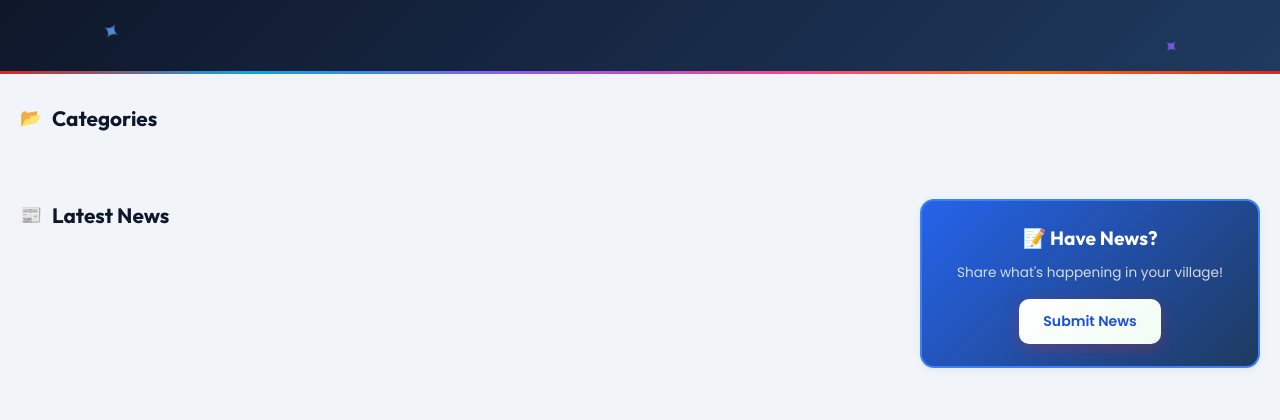
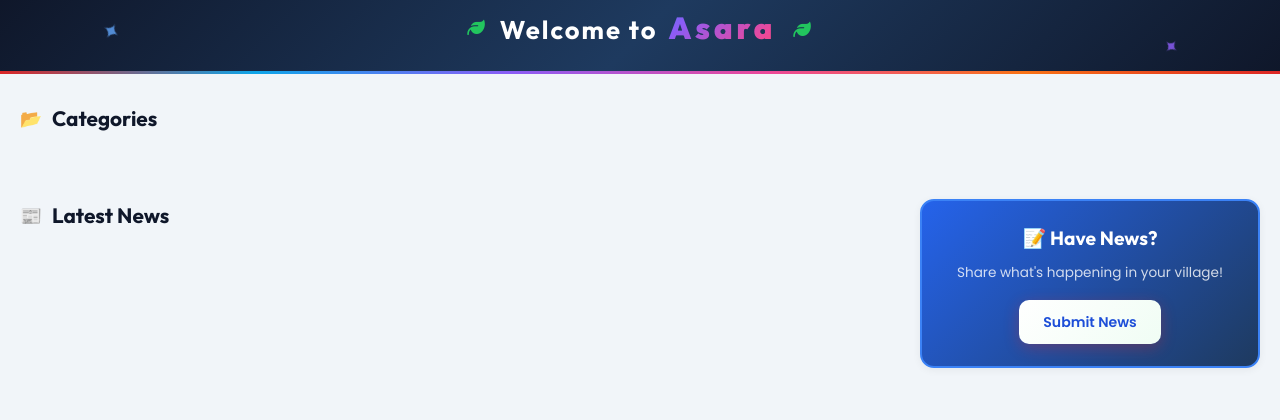
Before and after one commit to anees0885/AsaraNews, a Flask app: page / in a window 1280 px wide. Shown: the part 160-580 px from the top of the page. Run offline with Flask 3, Linux system fonts and the light colour scheme; data that the repository does not hold is empty.

Commit message:
Fix welcome banner with important overrides

```diff
--- a/static/css/style.css
+++ b/static/css/style.css
@@ -771,30 +771,37 @@
 
 /* Welcome Banner */
 .welcome-banner {
-    padding: 12px 0;
-    margin: 0;
-    background: linear-gradient(135deg, var(--navy-900), var(--navy-800));
-    text-align: center;
-    overflow: visible;
+    padding: 14px 0 !important;
+    margin: 0 !important;
+    background: linear-gradient(135deg, #0f172a 0%, #1e3a5f 50%, #0f172a 100%) !important;
+    text-align: center !important;
+    display: block !important;
+    width: 100% !important;
 }
-.welcome-text {
-    padding: 0;
-    margin: 0;
-    font-family: 'Outfit', sans-serif;
-    font-size: 1.5rem;
-    font-weight: 700;
-    color: #fff;
+.welcome-banner .container {
+    display: block !important;
+}
+.welcome-banner h2.welcome-text {
+    padding: 0 !important;
+    margin: 0 !important;
+    font-family: 'Outfit', sans-serif !important;
+    font-size: 1.6rem !important;
+    font-weight: 700 !important;
+    color: #ffffff !important;
     animation: bounceUpDown 2s ease-in-out infinite;
-    display: inline-block;
+    display: inline-block !important;
+    visibility: visible !important;
+    opacity: 1 !important;
+    line-height: 1.4 !important;
 }
 .welcome-text span {
-    color: var(--accent);
-    font-size: 1.8rem;
+    color: #dc2626 !important;
+    font-size: 1.9rem !important;
 }
-.welcome-text i {
-    color: #22c55e;
-    font-size: 1.1rem;
-    margin: 0 6px;
+.welcome-text i.fa-leaf {
+    color: #22c55e !important;
+    font-size: 1.1rem !important;
+    margin: 0 6px !important;
 }
 @keyframes bounceUpDown {
     0%, 100% { transform: translateY(0); }
```
